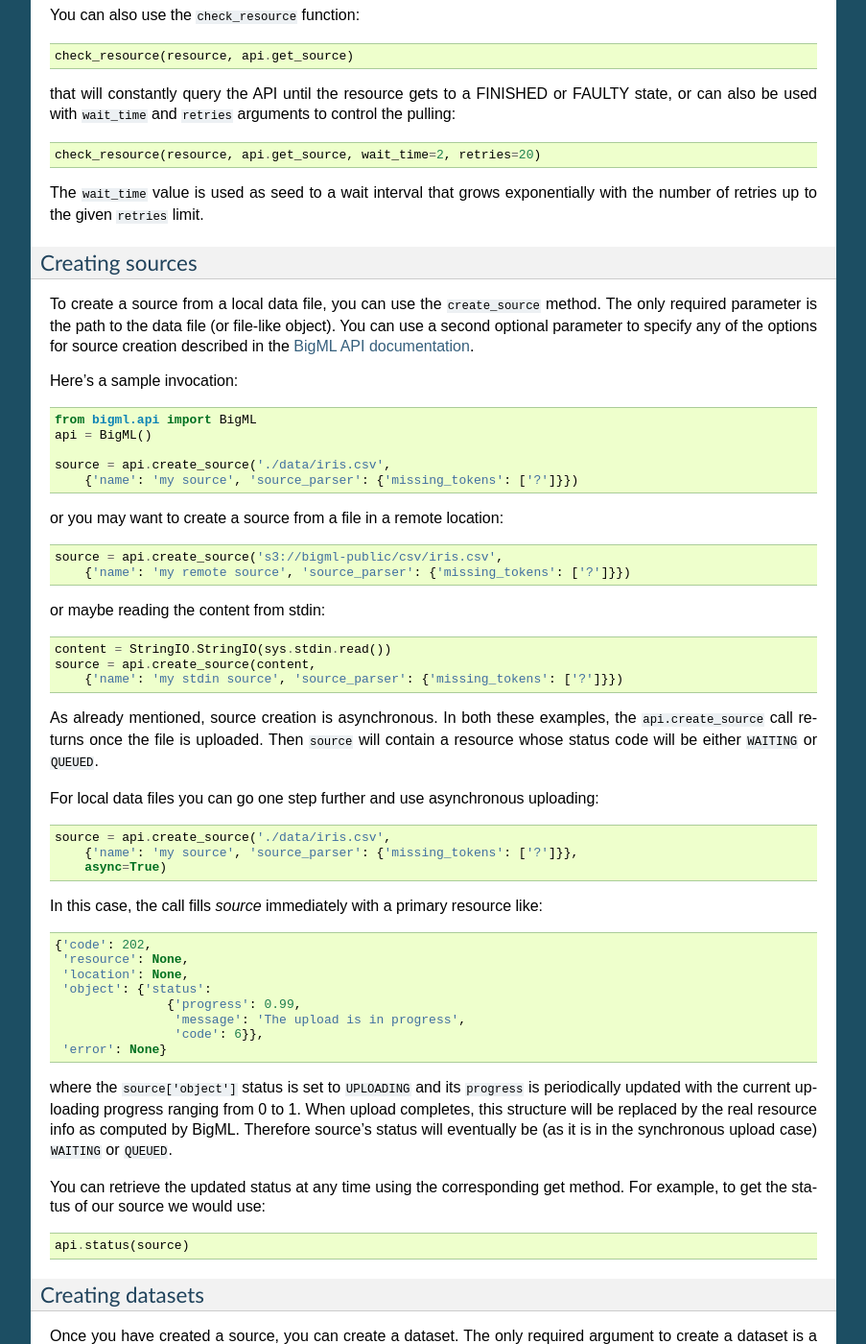
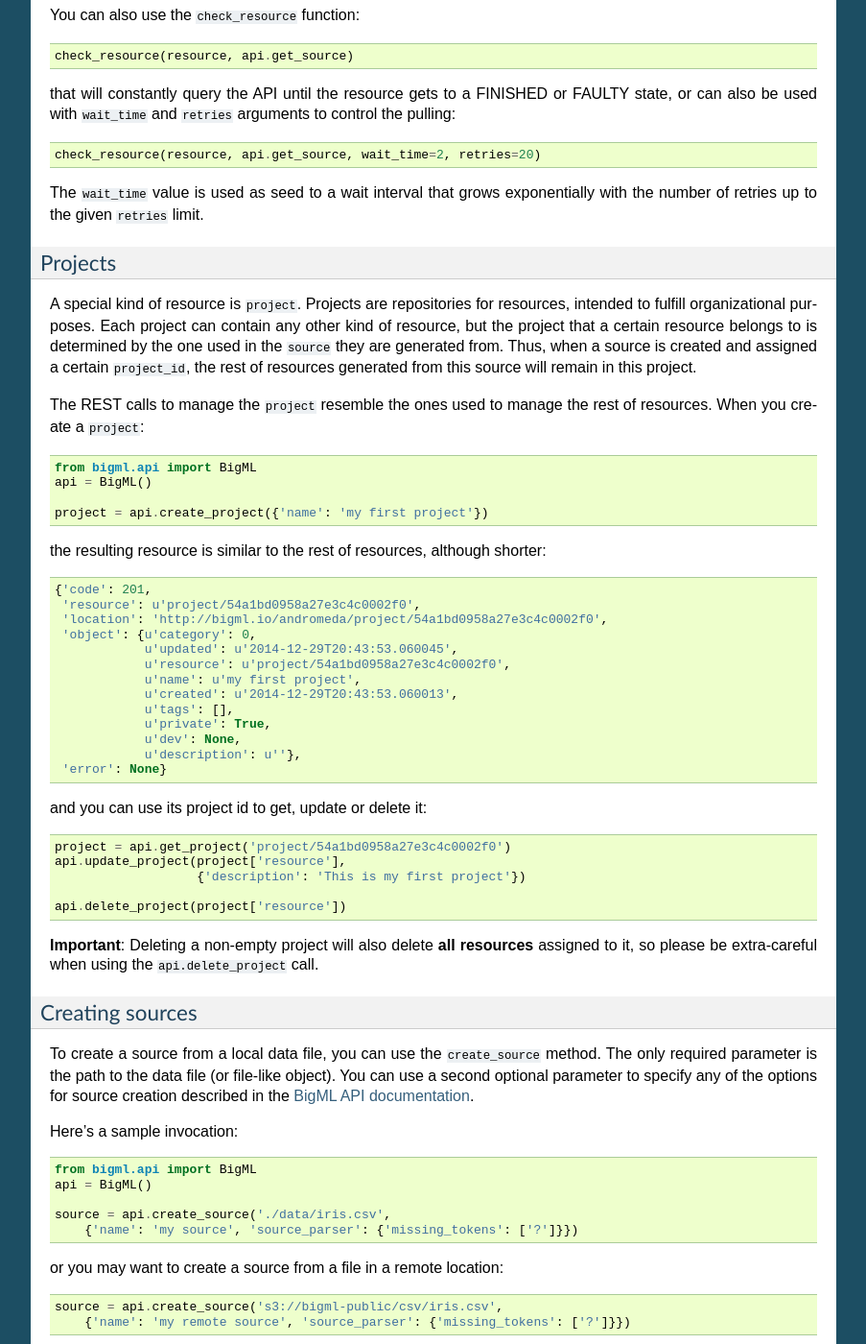
Before and after one commit to bigmlcom/python, a Sphinx documentation site: the page built from docs/index.rst, in a window 1280 px wide and 1400 px high, scrolled down 14600 px. Shown: the whole window at 96% size, without its empty margins (198-1101 px from the left). Built offline with Sphinx 7.4.7, drawn with Linux system fonts in a browser that asks for light colours.

Commit message:
Adding docs info for projects REST calls

```diff
--- a/HISTORY.rst
+++ b/HISTORY.rst
@@ -3,12 +3,13 @@
 History
 -------
 
-1.10.0 (2014-12-19)
+1.10.0 (2014-12-29)
 ~~~~~~~~~~~~~~~~~~~
 
 - Refactoring the BigML class before adding the new project resource.
 - Changing the ok and check_resource methods to download lighter resources.
 - Fixing bug: cluster summarize for 1-centroid clusters.
+- Fixing bug: adapting to new SSL verification in Python 2.7.9.
 
 1.9.8 (2014-12-01)
 ~~~~~~~~~~~~~~~~~~
--- a/docs/index.rst
+++ b/docs/index.rst
@@ -931,6 +931,54 @@ The ``wait_time`` value is used as seed to a wait
 interval that grows exponentially with the number of retries up to the given
 ``retries`` limit.
 
+Projects
+~~~~~~~~
+
+A special kind of resource is ``project``. Projects are repositories
+for resources, intended to fulfill organizational purposes. Each project can
+contain any other kind of resource, but the project that a certain resource
+belongs to is determined by the one used in the ``source``
+they are generated from. Thus, when a source is created
+and assigned a certain ``project_id``, the rest of resources generated from
+this source will remain in this project.
+
+The REST calls to manage the ``project`` resemble the ones used to manage the
+rest of resources. When you create a ``project``::
+
+    from bigml.api import BigML
+    api = BigML()
+
+    project = api.create_project({'name': 'my first project'})
+
+the resulting resource is similar to the rest of resources, although shorter::
+
+    {'code': 201,
+     'resource': u'project/54a1bd0958a27e3c4c0002f0',
+     'location': 'http://bigml.io/andromeda/project/54a1bd0958a27e3c4c0002f0',
+     'object': {u'category': 0,
+                u'updated': u'2014-12-29T20:43:53.060045',
+                u'resource': u'project/54a1bd0958a27e3c4c0002f0',
+                u'name': u'my first project',
+                u'created': u'2014-12-29T20:43:53.060013',
+                u'tags': [],
+                u'private': True,
+                u'dev': None,
+                u'description': u''},
+     'error': None}
+
+and you can use its project id to get, update or delete it::
+
+    project = api.get_project('project/54a1bd0958a27e3c4c0002f0')
+    api.update_project(project['resource'],
+                       {'description': 'This is my first project'})
+
+    api.delete_project(project['resource'])
+
+**Important**: Deleting a non-empty project will also delete **all resources**
+assigned to it, so please be extra-careful when using
+the ``api.delete_project`` call.
+
+
 Creating sources
 ~~~~~~~~~~~~~~~~
 
```
